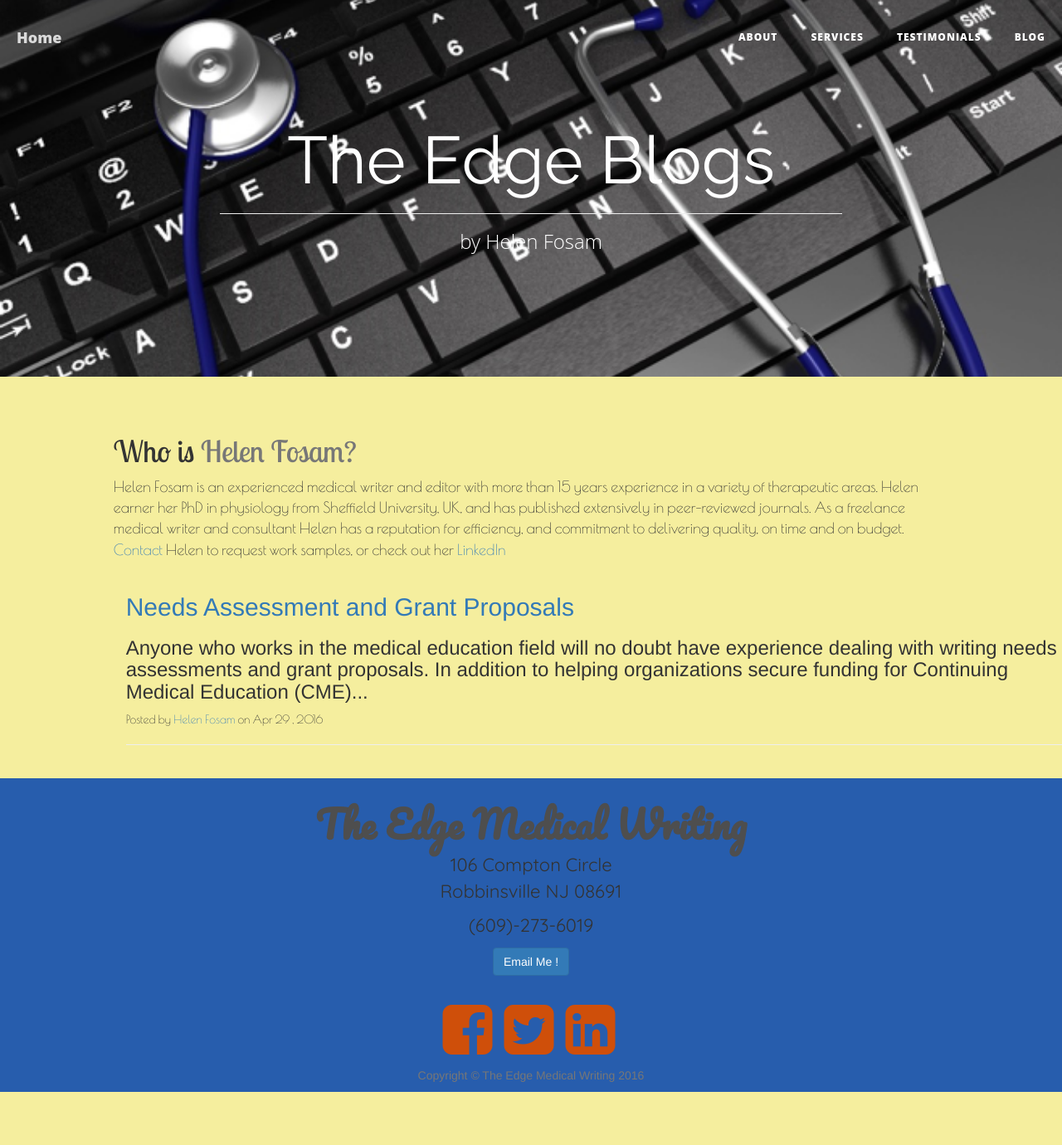
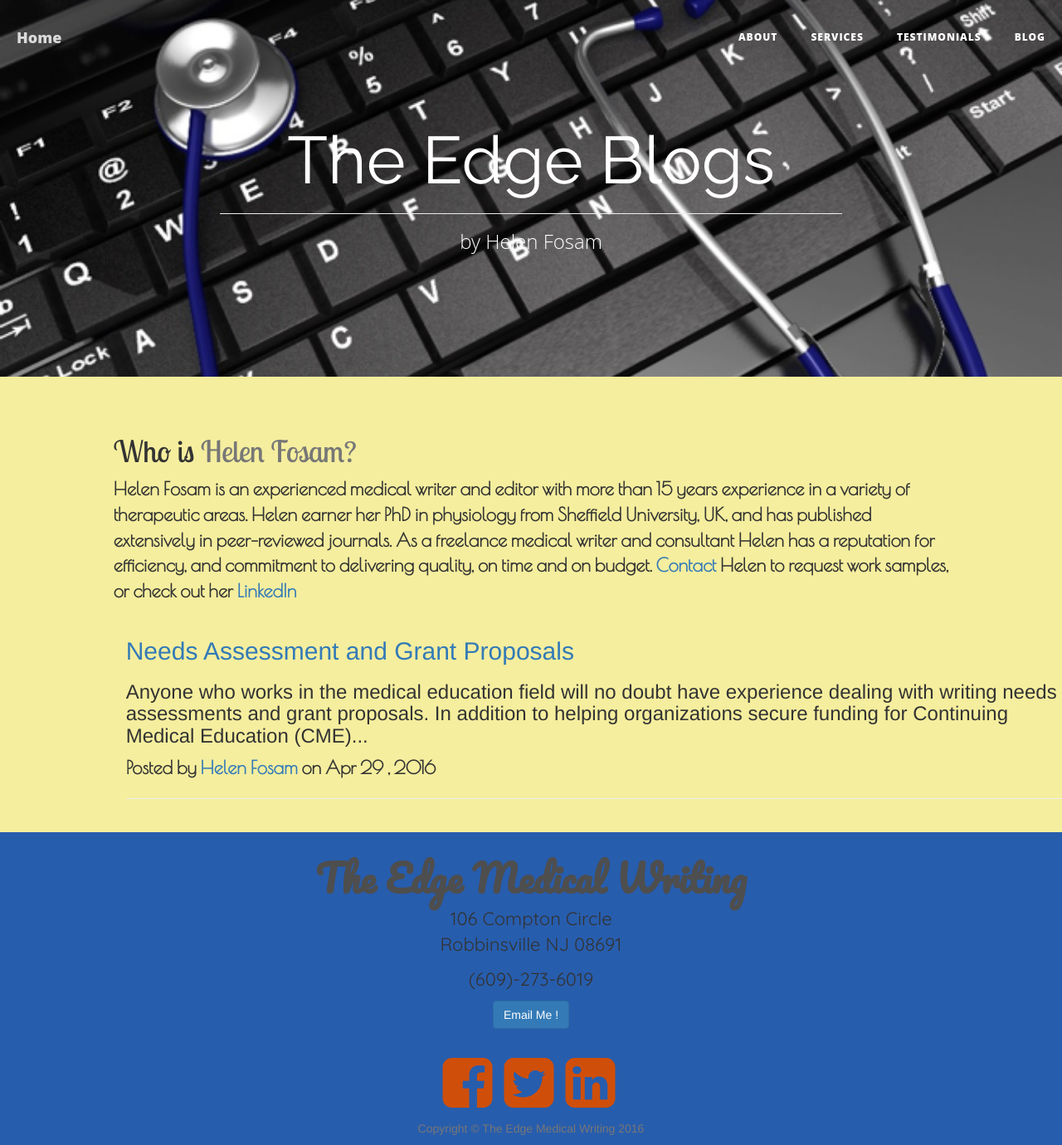
Before and after one commit to saltoriousSIG/theedge, a Jekyll site: the page built from blog.html, in a window 1280 px wide. Shown: the whole page at 83% size. Built offline with Jekyll 4.4.1, drawn with Linux system fonts in a browser that asks for light colours; before the commit the page ends 1316 px from its top, so only the background shows below that.

Commit message:
Update _blog.scss

```diff
--- a/_sass/blog-content/_blog.scss
+++ b/_sass/blog-content/_blog.scss
@@ -189,4 +189,6 @@
 }
 .blog-blurb p{
   font-family: 'Poiret One', cursive;
+  font-size: 22px;
+  font-weight: 700;
 }
```
